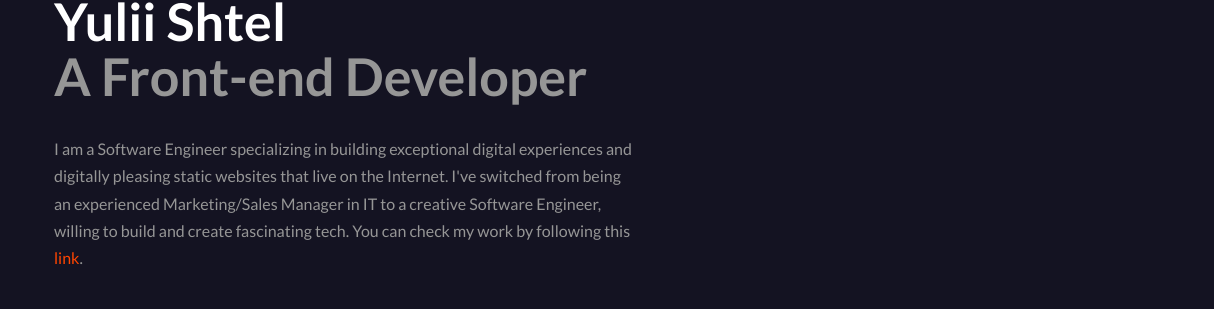
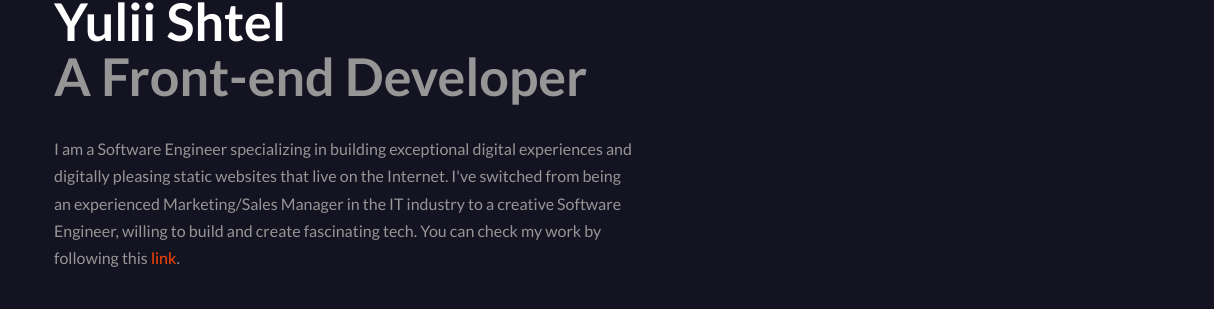
Before and after one commit to ulikverse/Portfolio-Website, a website built with Parcel: page index.html in a window 1280 px wide. Shown: the part 248-557 px from the top of the page, 66-1280 px from the left. Built offline with nearby package versions, Linux system fonts and the light colour scheme; files whose address does not match are found by name.

Commit message:
changed hero-description text

```diff
--- a/index.html
+++ b/index.html
@@ -86,7 +86,7 @@
               >
             </h1>
             <p class="hero__hero-description">
-              I am a Software Engineer specializing in building exceptional digital experiences and digitally pleasing static websites that live on the Internet. I&#39;ve switched from being an experienced Marketing/Sales Manager in IT to a creative Software Engineer, willing to build and create fascinating tech. You can check my work by following this
+              I am a Software Engineer specializing in building exceptional digital experiences and digitally pleasing static websites that live on the Internet. I've switched from being an experienced Marketing/Sales Manager in the IT industry to a creative Software Engineer, willing to build and create fascinating tech. You can check my work by following this
               <a
                 class="anchor"
                 target="_blank"
```
